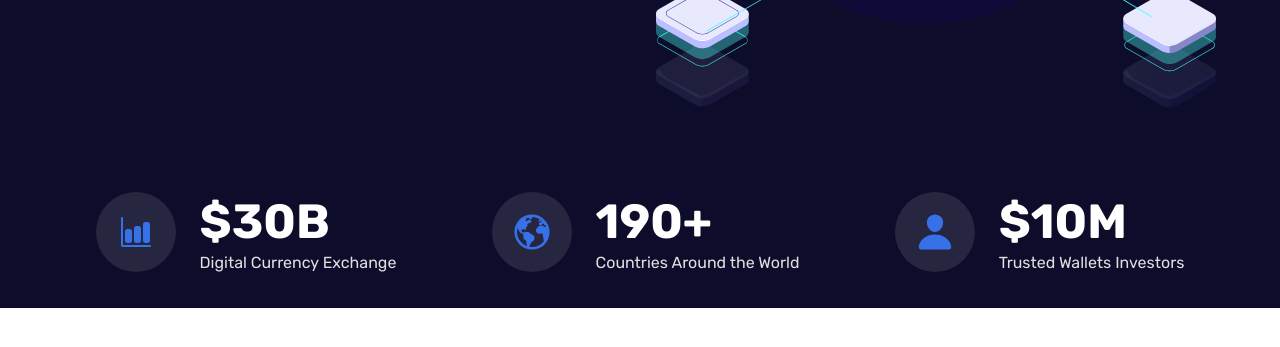
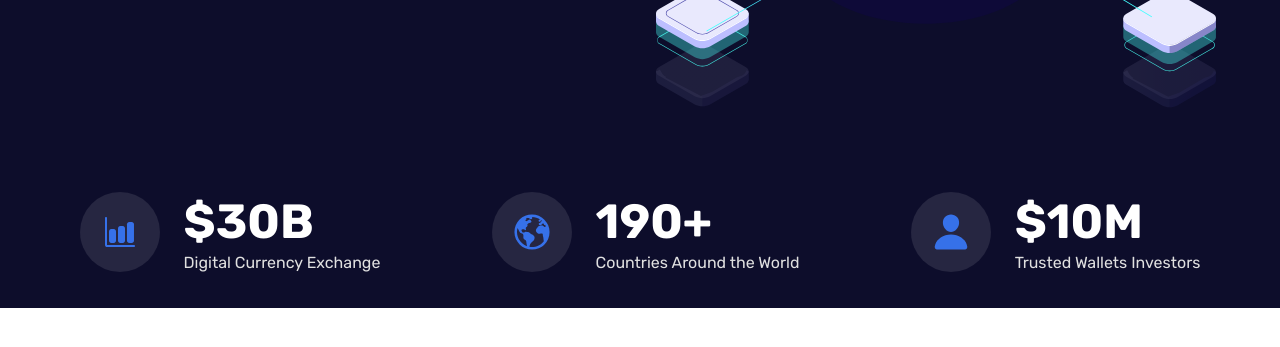
Before and after one commit to EarlPappi/Creppo-earl, a plain HTML site: page index.html in a window 1280 px wide. Shown: the part 523-870 px from the top of the page. Before the commit the page ends 831 px from the top, so only its background shows below. Drawn offline with Linux system fonts and the light colour scheme.

Commit message:
icon section completed

```diff
--- a/css/index.scss
+++ b/css/index.scss
@@ -124,8 +124,9 @@
         padding: 2rem 0rem;
         display: flex;
         flex-direction: column;
-        gap: 2rem;
+        gap: 5rem;
         justify-content: space-around;
+        margin-bottom: 4rem;
 
         @media (min-width: 767px) {
             flex-direction: row;
```
Also changed, not shown: css/index.css, 1 other file.
